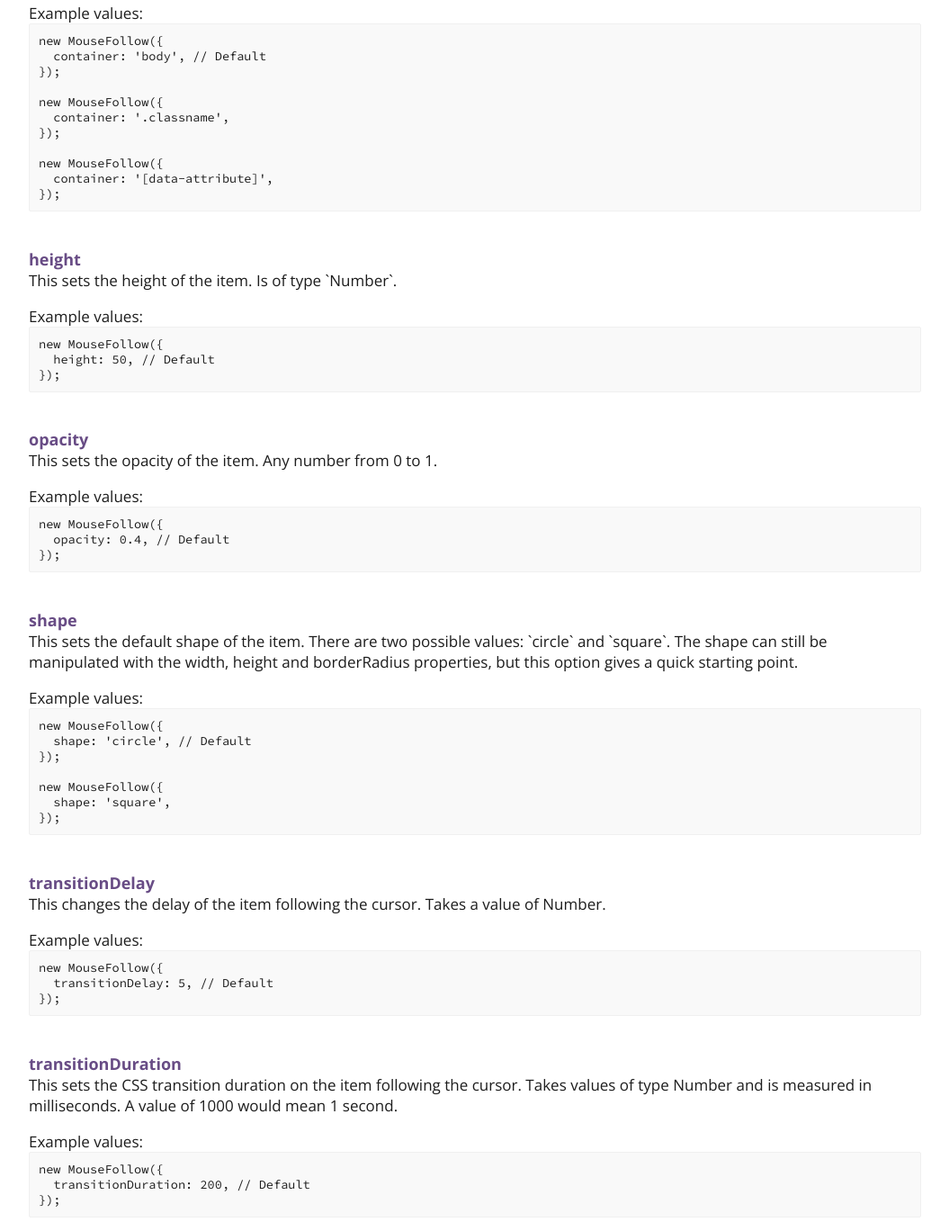
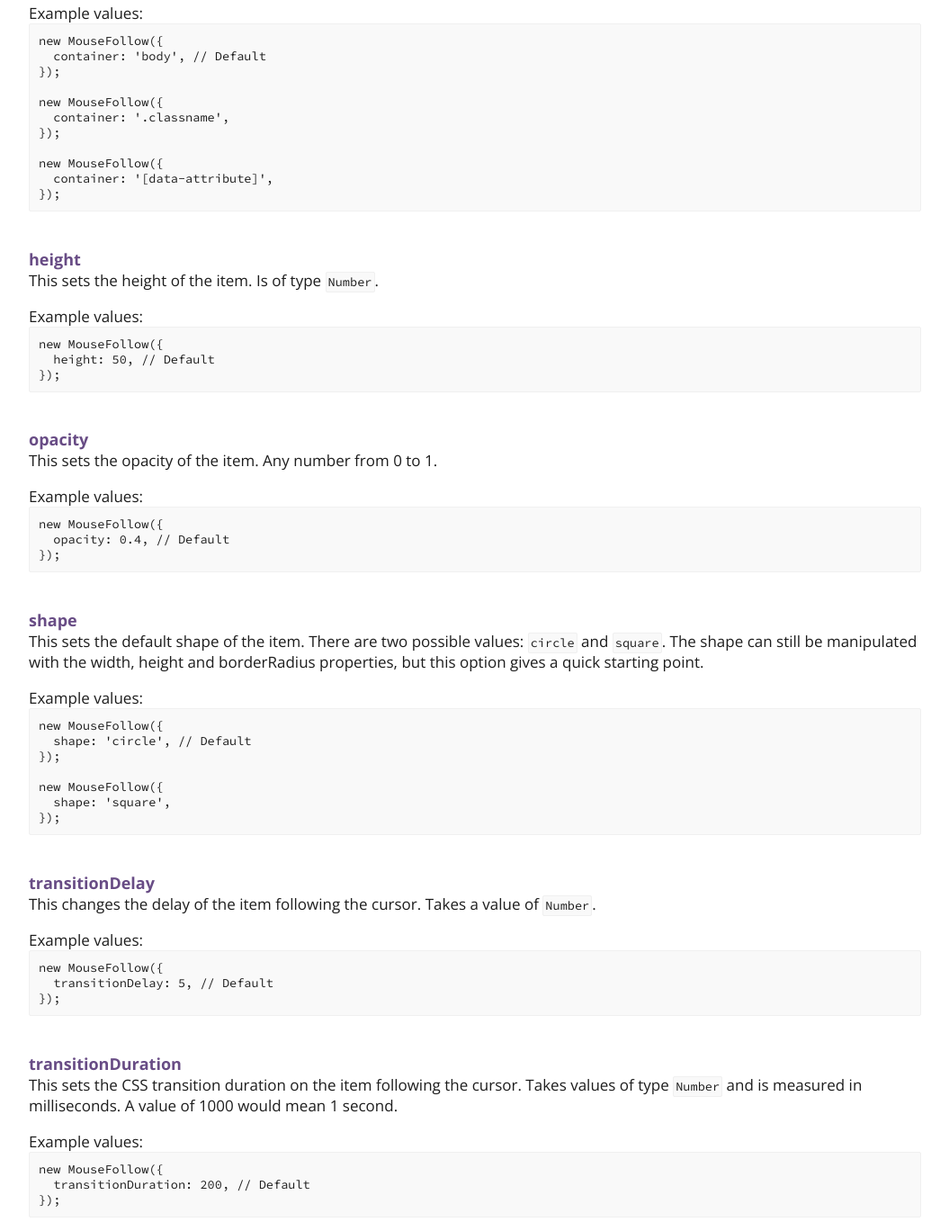
Before and after one commit to BVAccel/MouseFollow, a website built with webpack: page docs/index.html in a window 1280 px wide. Shown: the part 2649-4017 px from the top of the page at 90% size, without its empty margins (112-1167 px from the left). Built offline with nearby package versions, Linux system fonts and the light colour scheme.

Commit message:
update inline code on website

```diff
--- a/docs/index.html
+++ b/docs/index.html
@@ -73,7 +73,7 @@
     <section class="section customization width-full ">
       <div class="section__wrapper width-80 content-centered">
         <h2 class="section__headline headline text--centered">Customizations</h2>
-        <p class="text text--space-below">The default behavior of MouseFollow is nice, but customization is needed for a more unique and on-brand experience. The `MouseFollow` constructure can accept an option configuration object. An example would look like:</p>
+        <p class="text text--space-below">The default behavior of MouseFollow is nice, but customization is needed for a more unique and on-brand experience. The <code class="code--inline">MouseFollow</code> constructure can accept an option configuration object. An example would look like:</p>
 
         <code>
           const options = {<br />
@@ -91,7 +91,7 @@
         <h3 class="headline headline--small text--space-below">List of Customizations</h3>
 
         <h4 class="headline headline--x-small">borderRadius</h4>
-        <p class="text text--space-below text--small">This is a string value and can be filled in with any valid CSS value. Defaults to `50%`. <em>Only used if shape is ellipse.</em></p>
+        <p class="text text--space-below text--small">This is a string value and can be filled in with any valid CSS value. Defaults to <code class="code--inline">50%</code>. <em>Only used if shape is ellipse.</em></p>
 
         <p class="text text--small">Example values:</p>
 
@@ -110,7 +110,7 @@
         </code>
 
         <h4 class="headline headline--x-small"">color</h4>
-        <p class="text text--space-below text--small">This sets the background color of the item. Can be any vallid CSS color value. Defaults to `#000`.</p>
+        <p class="text text--space-below text--small">This sets the background color of the item. Can be any vallid CSS color value. Defaults to <code class="code--inline">#000</code>.</p>
 
         <p class="text text--small">Example values:</p>
 
@@ -148,7 +148,7 @@
         </code>
 
         <h4 class="headline headline--x-small">height</h4>
-        <p class="text text--space-below text--small">This sets the height of the item. Is of type `Number`.</p>
+        <p class="text text--space-below text--small">This sets the height of the item. Is of type <code class="code--inline">Number</code>.</p>
 
         <p class="text text--small">Example values:</p>
 
@@ -170,7 +170,7 @@
         </code>
 
         <h4 class="headline headline--x-small">shape</h4>
-        <p class="text text--space-below text--small">This sets the default shape of the item. There are two possible values: `circle` and `square`. The shape can still be manipulated with the width, height and borderRadius properties, but this option gives a quick starting point.</p>
+        <p class="text text--space-below text--small">This sets the default shape of the item. There are two possible values: <code class="code--inline">circle</code> and <code class="code--inline">square</code>. The shape can still be manipulated with the width, height and borderRadius properties, but this option gives a quick starting point.</p>
 
         <p class="text text--small">Example values:</p>
 
@@ -185,7 +185,7 @@
         </code>
 
         <h4 class="headline headline--x-small">transitionDelay</h4>
-        <p class="text text--space-below text--small">This changes the delay of the item following the cursor. Takes a value of Number.</p>
+        <p class="text text--space-below text--small">This changes the delay of the item following the cursor. Takes a value of <code class="code--inline">Number</code>.</p>
 
         <p class="text text--small">Example values:</p>
 
@@ -197,7 +197,7 @@
 
         <h4 class="headline headline--x-small">transitionDuration</h4>
 
-        <p class="text text--space-below text--small">This sets the CSS transition duration on the item following the cursor. Takes values of type Number and is measured in milliseconds. A value of 1000 would mean 1 second.</p>
+        <p class="text text--space-below text--small">This sets the CSS transition duration on the item following the cursor. Takes values of type <code class="code--inline">Number</code> and is measured in milliseconds. A value of 1000 would mean 1 second.</p>
 
         <p class="text text--small">Example values:</p>
 
--- a/docs/styles.css
+++ b/docs/styles.css
@@ -65,6 +65,11 @@ code {
   overflow: auto;
   padding: 10px;
   white-space: nowrap;
+}
+
+.code--inline {
+  display: inline;
+  padding: 2px;
 }
 
 .headline {
```
